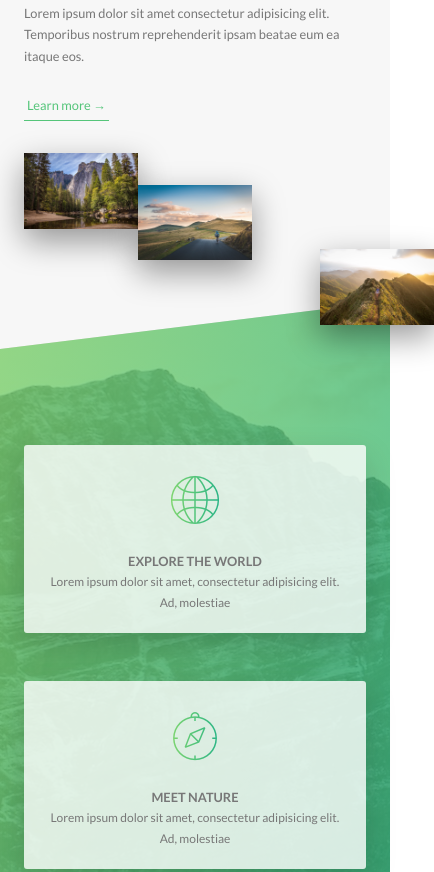
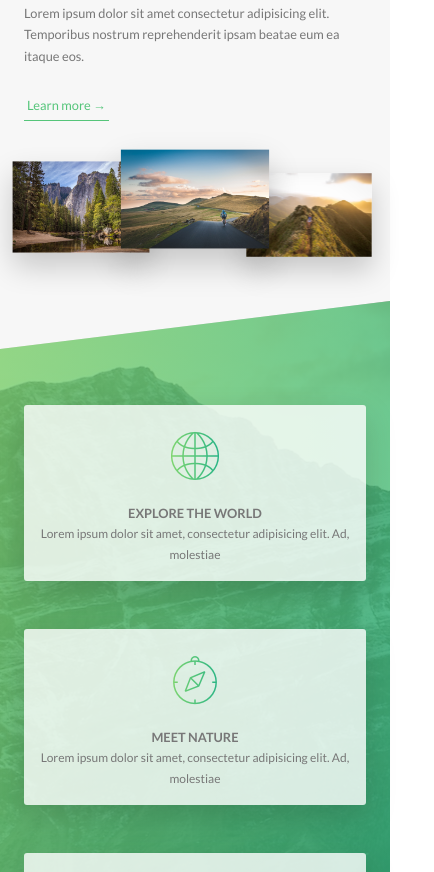
Before and after one commit to up-coding/Natours--Advance-CSS, a website: page index.html in a window 390 px wide. Shown: the part 1077-1949 px from the top of the page, 434 px wide, since content can reach past the window. Drawn offline with Linux system fonts and the light colour scheme.

Commit message:
mobile desig

```diff
--- a/sass/components/_composition.scss
+++ b/sass/components/_composition.scss
@@ -13,22 +13,39 @@
       float: left;
       position: relative;
       width: 33.33333333%;
-      box-shadow: 0 1.5rem 4rem rgba($color-black, 0.4);
+      box-shadow: 0 1.5rem 3rem rgba($color-black, 0.2);
     }
 
     &--p1 {
       left: 0;
       top: -2rem;
+
+      @include respond(tab-port) {
+        top: 0;
+        transform: scale(1.2);
+      }
     }
 
     &--p2 {
       right: 0;
       top: 2rem;
+
+      @include respond(tab-port) {
+        top: -1rem;
+        transform: scale(1.3);
+        z-index: 100;
+      }
     }
 
     &--p3 {
       left: 20%;
       top: 10rem;
+
+      @include respond(tab-port) {
+        top: 1rem;
+        left: 0;
+        transform: scale(1.1);
+      }
     }
 
     &:hover {
--- a/sass/components/_feature-box.scss
+++ b/sass/components/_feature-box.scss
@@ -6,6 +6,10 @@
   border-radius: 3px;
   box-shadow: 0 1.5rem 4rem rgba($color-black, 0.15);
   transition: transform 0.3s;
+
+  @include respond(tab-port) {
+    padding: 2rem;
+  }
 
   &__icon {
     font-size: 6rem;
@@ -18,6 +22,10 @@
     );
     -webkit-background-clip: text;
     color: transparent;
+
+    @include respond(tab-port) {
+      margin-bottom: 0;
+    }
   }
 
   &:hover {
--- a/sass/pages/_home.scss
+++ b/sass/pages/_home.scss
@@ -25,7 +25,7 @@
   }
 
   @include respond(tab-port) {
-    padding: 15rem 0;
+    padding: 10rem 0;
   }
 }
 
```
Also changed, not shown: css/style.css.
